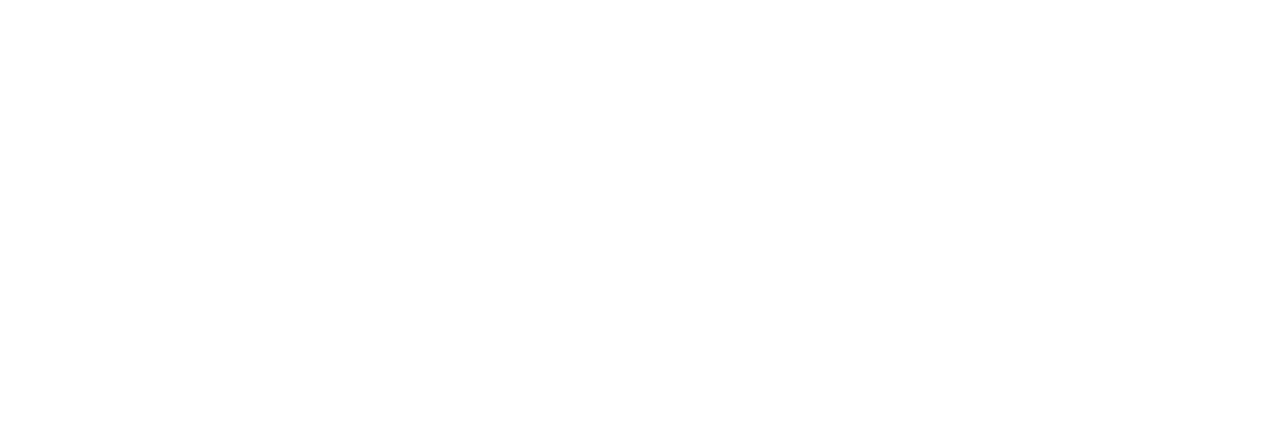
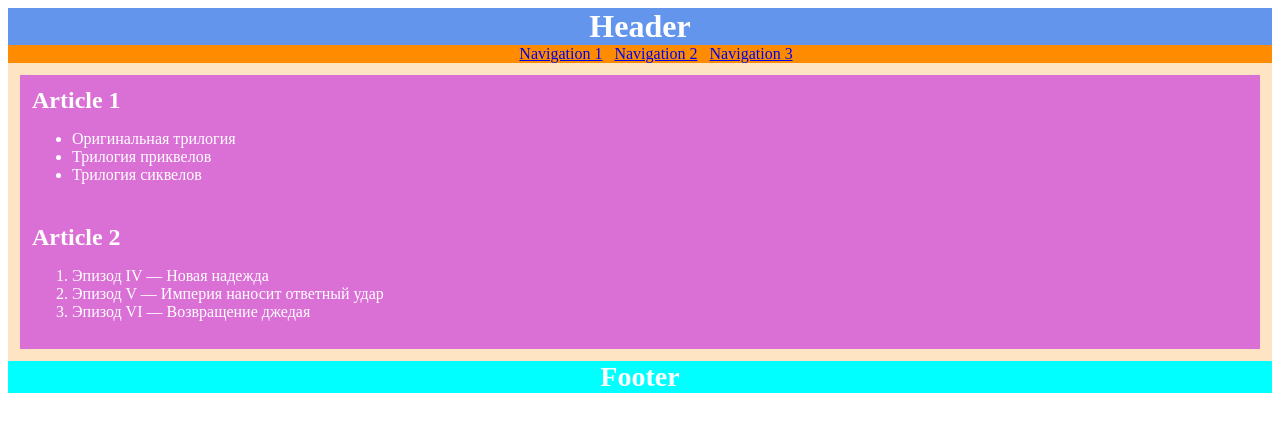
Before and after one commit to js-tasks-ru/htmlcss-20240216_chin-chin-23, a website: page 02-dz0/01-semantic-mockup/solution.html in a window 1280 px wide. Drawn offline with Linux system fonts and the light colour scheme.

Commit message:
added solution task 2

```diff
--- /dev/null
+++ b/02-dz0/01-semantic-mockup/solution.css
@@ -0,0 +1,45 @@
+body {
+    color: white;
+}
+
+h1 {
+    text-align: center;
+    background: cornflowerblue;
+    margin: 0;
+}
+h2 {
+    margin: 0;
+}
+
+nav ul {
+    text-align: center;
+    list-style-type: none;
+    background: darkorange;
+    margin: 0;
+}
+
+nav li {
+    display: inline-block;
+    margin-right: 8px;
+}
+
+main {
+    background: bisque;
+    padding: 12px;
+}
+
+article {
+    background: orchid;
+    padding: 12px;
+}
+
+footer {
+    background: cyan;
+}
+
+footer p {
+    text-align: center;
+    font-weight: 600;
+    font-size: 28px;
+    margin: 0;
+}
--- a/02-dz0/01-semantic-mockup/solution.html
+++ b/02-dz0/01-semantic-mockup/solution.html
@@ -1,4 +1,52 @@
 <!DOCTYPE html>
 <html lang="ru">
-    <!-- Ваше решение -->
+<head>
+    <meta charset="utf-8">
+    <title>Task 2</title>
+    <link rel="stylesheet" href="solution.css">
+</head>
+<body>
+<header>
+    <h1>Header</h1>
+
+    <nav>
+        <ul>
+            <li>
+                <a href="#">Navigation 1</a>
+            </li>
+            <li>
+                <a href="#">Navigation 2</a>
+            </li>
+            <li>
+                <a href="#">Navigation 3</a>
+            </li>
+        </ul>
+    </nav>
+</header>
+
+<main>
+    <article>
+        <h2>Article 1</h2>
+        <ul>
+            <li>Оригинальная трилогия</li>
+            <li>Трилогия приквелов</li>
+            <li>Трилогия сиквелов</li>
+        </ul>
+    </article>
+
+    <article>
+        <h2>Article 2</h2>
+        <ol>
+            <li>Эпизод IV — Новая надежда</li>
+            <li>Эпизод V — Империя наносит ответный удар</li>
+            <li>Эпизод VI — Возвращение джедая</li>
+        </ol>
+    </article>
+
+</main>
+
+<footer>
+    <p>Footer</p>
+</footer>
+</body>
 </html>
```
